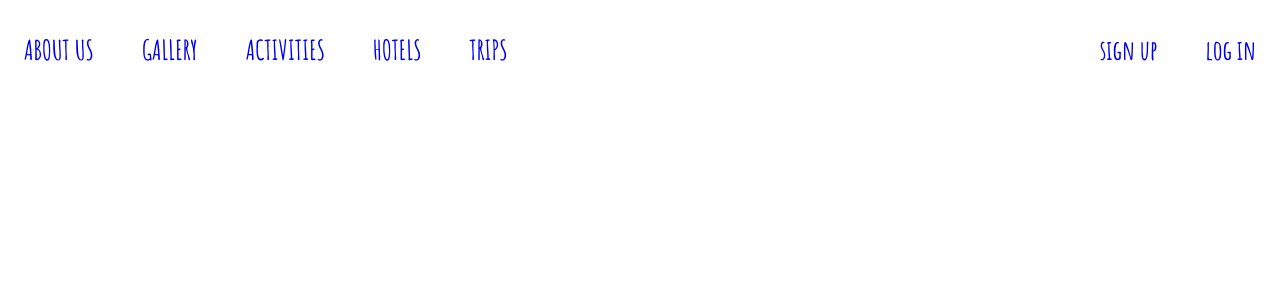
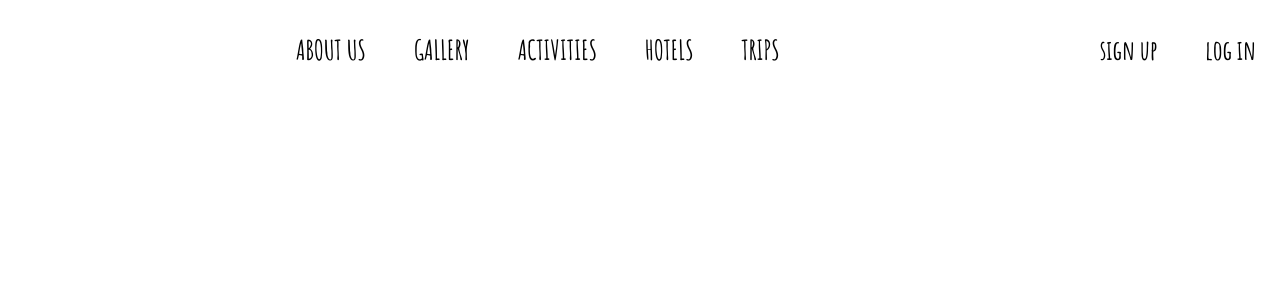
Before and after one commit to NikhitaBarat/great-escape, a React (Create React App) app in the folder client/: page / in a window 1280 px wide. Shown: the top 300 px of the page. Built offline with nearby package versions, Linux system fonts and the light colour scheme.

Commit message:
modified header

```diff
--- a/client/src/components/header/header.components.jsx
+++ b/client/src/components/header/header.components.jsx
@@ -3,13 +3,14 @@ import './header.styles.css'
 const Header = () => {
   return (
     <div className='navbar'>
+      <div></div>
       <div className='nav_options'>
         <ul>
           <li><a href='/'>ABOUT US</a></li>
-          <li><a href='/about'>GALLERY</a></li>
-          <li><a href='/projects'>ACTIVITIES</a></li>
-          <li><a href='/resume'>HOTELS</a></li>
-          <li><a href='/contact'>TRIPS</a></li>
+          <li><a href='/gallery'>GALLERY</a></li>
+          <li><a href='/activities'>ACTIVITIES</a></li>
+          <li><a href='/hotels'>HOTELS</a></li>
+          <li><a href='/trip'>TRIPS</a></li>
         </ul>
         </div>
         <div className='signin_options'>
--- a/client/src/components/header/header.styles.css
+++ b/client/src/components/header/header.styles.css
@@ -16,6 +16,7 @@
 .nav_options li a{
     text-decoration: none;
     border: none;
+    color: black;
 
 }
 .nav_options li a:hover{
@@ -31,6 +32,7 @@
 .signin_options li a{
     text-decoration: none;
     border: none;
+    color: black;
 }
 .signin_options li a:hover{
     border-bottom: 1px solid;
--- a/client/src/pages/index.js
+++ b/client/src/pages/index.js
@@ -0,0 +1 @@
+export { default as Hotels } from './hotels/hotels.pages'
```
